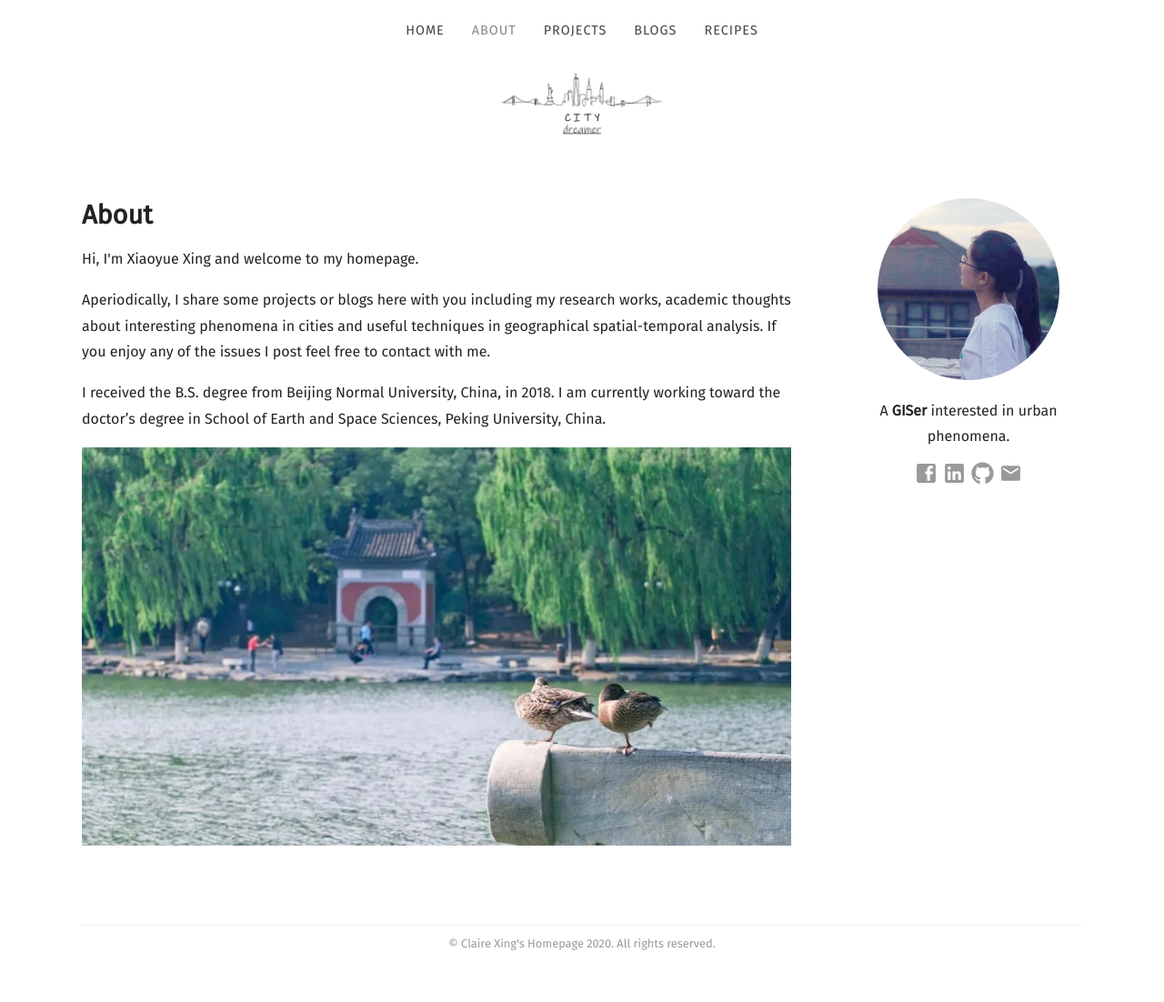
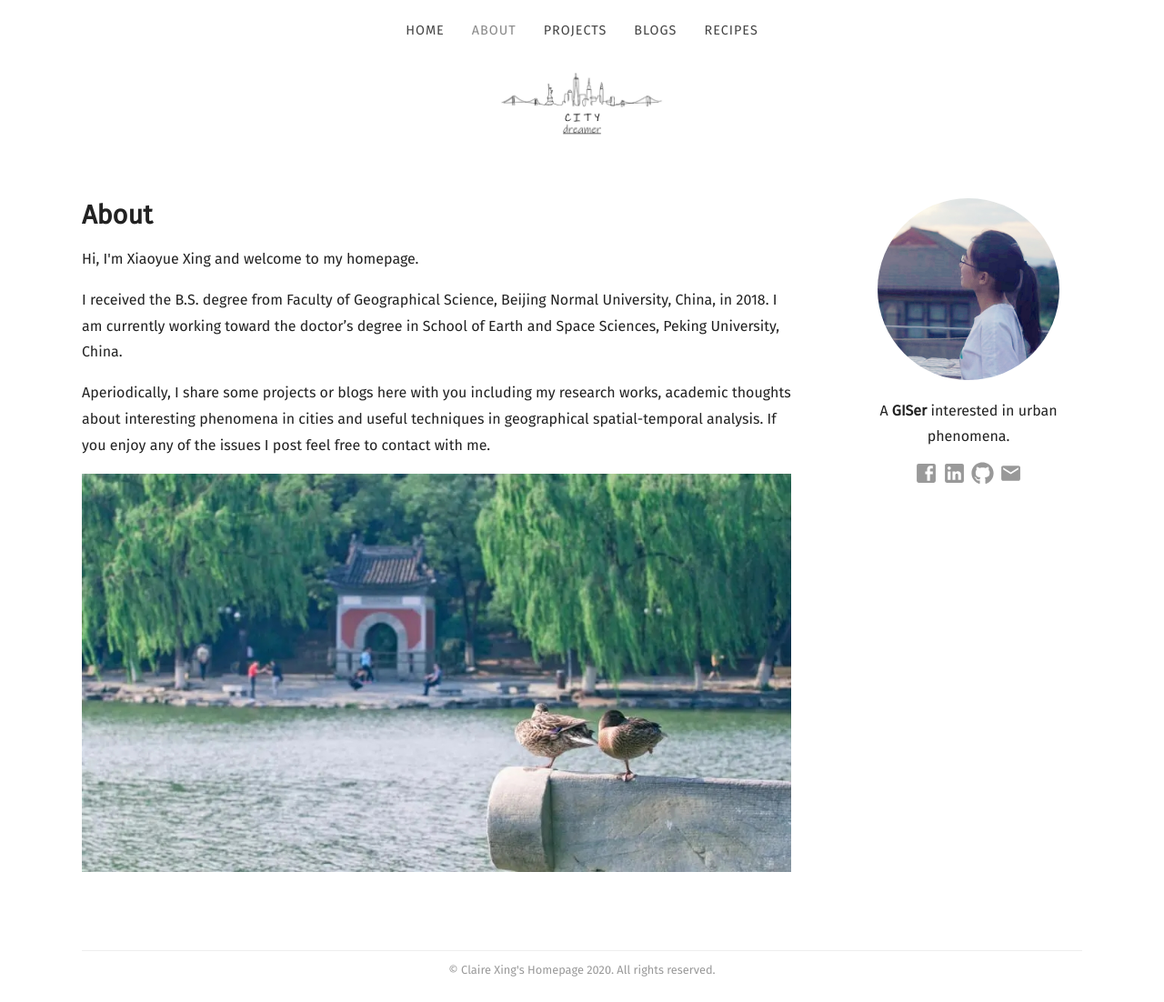
Before and after one commit to ClaireXing/ClaireXing.github.io, a Jekyll site: the page built from about.html, in a window 1280 px wide and 1102 px high. Shown: the whole window at 91% size. Built offline with Jekyll 4.4.1, drawn with Linux system fonts in a browser that asks for light colours; some web fonts are replaced.

Commit message:
revise about

```diff
--- a/about.html
+++ b/about.html
@@ -6,10 +6,12 @@ title: About
 
 	<p>Hi, I'm Xiaoyue Xing and welcome to my homepage. </p>
 
+	<p>I received the B.S. degree from Faculty of Geographical Science, Beijing Normal University, China, in 2018.
+		I am currently working toward the doctor’s degree in School of Earth and Space Sciences, Peking University, China.</p>
+
 	<p>Aperiodically, I share some projects or blogs here with you including my research works, academic thoughts about interesting phenomena in cities and
 		useful techniques in geographical spatial-temporal analysis.
 		If you enjoy any of the issues I post feel free to contact with me.</p>
 
-	<p>I received the B.S. degree from Beijing Normal University, China, in 2018. I am currently working toward the doctor’s degree in School of Earth and Space Sciences, Peking University, China.</p>
-	<img src="{{ site.baseurl }}{{ site.data.sidebar.about_image }}" alt="Xiaoyue Xing">
+<img src="{{ site.baseurl }}{{ site.data.sidebar.about_image }}" alt="Xiaoyue Xing">
 </div>
```
